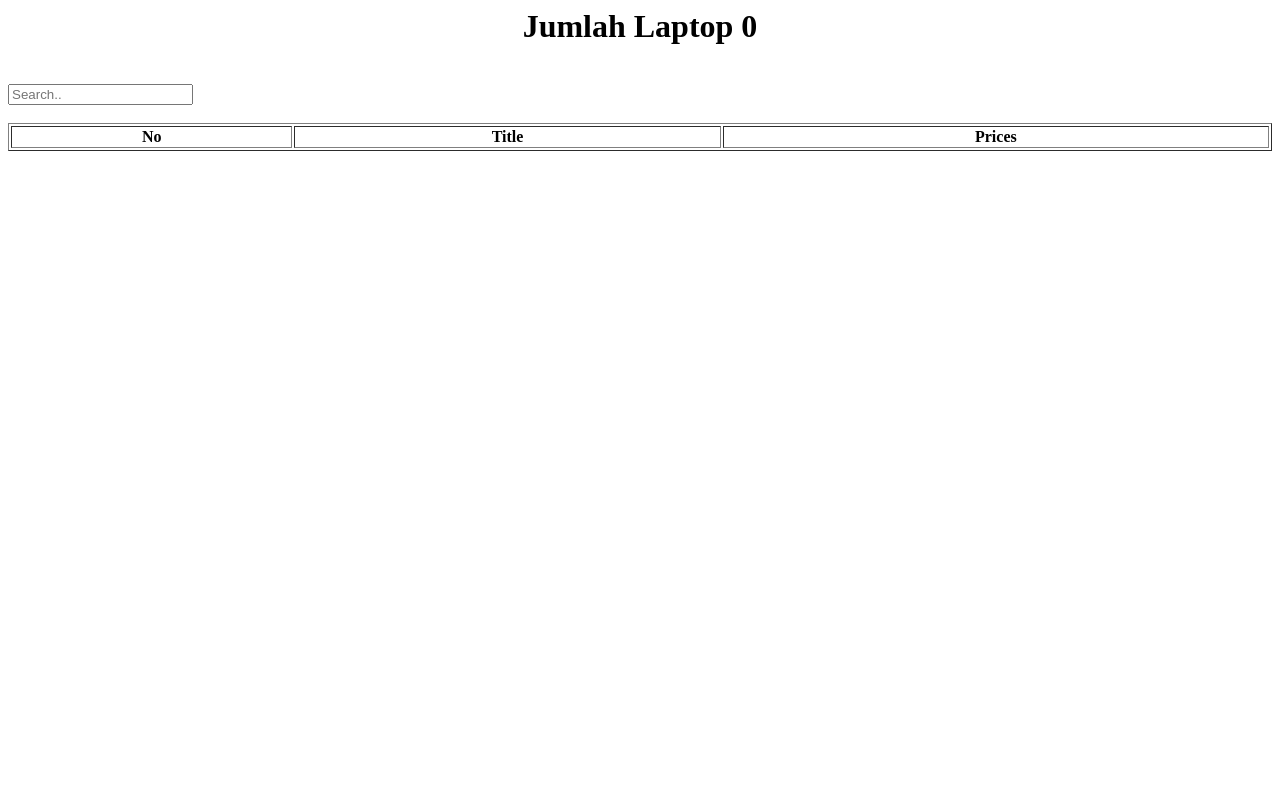
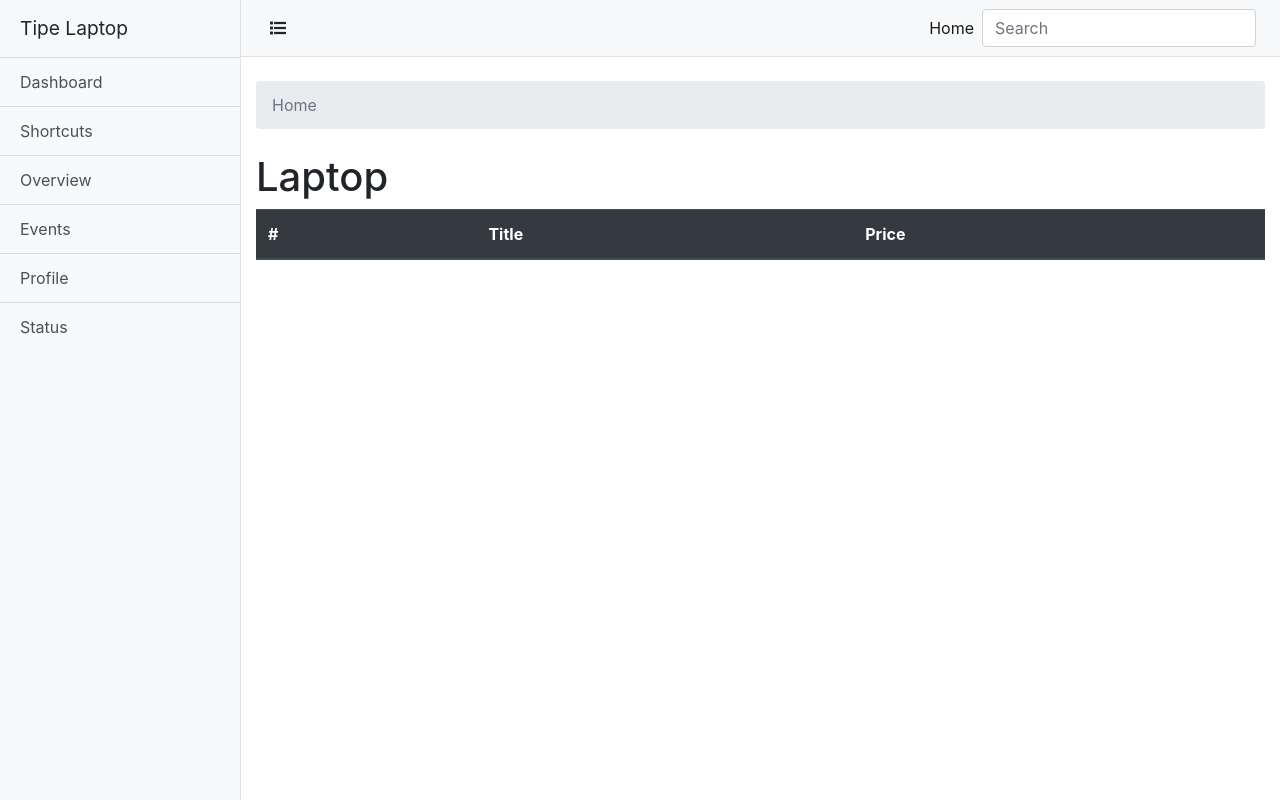
Before and after one commit to faizakmal/php-laptop, a PHP site: page / in a window 1280 px wide. Run offline with PHP 8.4, Linux system fonts and the light colour scheme; data that the repository does not hold is empty; some libraries are stand-ins or nearby versions.

Commit message:
Add files via upload

```diff
--- /dev/null
+++ b/getData.php
@@ -0,0 +1,18 @@
+<?php
+ $sumber = 'input.json';
+ $konten = file_get_contents($sumber);
+ $datas = json_decode($konten, true);
+
+ //echo count($datas['data']);
+
+ //echo "<h1 align='center'>Jumlah Laptop ".count($datas['data'])."</h1>";
+ //echo "<br/>";
+
+ 	for($a=0; $a < count($datas['data']); $a++){
+    	print "<tr>";
+    	print "<td>".$datas['data'][$a]['i']."</td>";
+    	print "<td>".$datas['data'][$a]['title']."</td>";
+    	print "<td> Rp. ".$datas['data'][$a]['prices']."</td>";
+    	print "</tr>";
+   	}
+?>
--- a/index.php
+++ b/index.php
@@ -1,20 +1,108 @@
-<?php
- $sumber = 'input.json';
- $konten = file_get_contents($sumber);
- $datas = json_decode($konten, true);
+<!DOCTYPE html>
+<html lang="en">
 
- //echo count($datas['data']);
+<head>
 
- echo "<h1 align='center'>Jumlah Laptop ".count($datas['data'])."</h1>";
- echo "<br/>";
-?>
+  <meta charset="utf-8">
+  <meta name="viewport" content="width=device-width, initial-scale=1, shrink-to-fit=no">
+  <meta name="description" content="">
+  <meta name="author" content="">
 
-<!DOCTYPE html>
-<html>
-<head>
- <title>Menampilkan data json</title>
+  <title>Jual Laptop</title>
+
+  <!-- Bootstrap core CSS -->
+
+  <link rel="stylesheet" href="https://maxcdn.bootstrapcdn.com/bootstrap/4.3.1/css/bootstrap.min.css">
+
+  <link rel="stylesheet" href="https://use.fontawesome.com/releases/v5.6.3/css/all.css" integrity="sha384-UHRtZLI+pbxtHCWp1t77Bi1L4ZtiqrqD80Kn4Z8NTSRyMA2Fd33n5dQ8lWUE00s/" crossorigin="anonymous"></head>
+  <link href="vendor/bootstrap/css/bootstrap.min.css" rel="stylesheet">
+  <!-- Custom styles for this template -->
+  <link href="css/simple-sidebar.css" rel="stylesheet">
+
+</head>
+
+<body>
+
+  <div class="d-flex" id="wrapper">
+
+    <!-- Sidebar -->
+    <div class="bg-light border-right" id="sidebar-wrapper">
+      <div class="sidebar-heading">Tipe Laptop</div>
+      <div class="list-group list-group-flush">
+        <a href="#" class="list-group-item list-group-item-action bg-light">Dashboard</a>
+        <a href="all.html" class="list-group-item list-group-item-action bg-light">Shortcuts</a>
+        <a href="#" class="list-group-item list-group-item-action bg-light">Overview</a>
+        <a href="#" class="list-group-item list-group-item-action bg-light">Events</a>
+        <a href="#" class="list-group-item list-group-item-action bg-light">Profile</a>
+        <a href="#" class="list-group-item list-group-item-action bg-light">Status</a>
+      </div>
+    </div>
+    <!-- /#sidebar-wrapper -->
+
+    <!-- Page Content -->
+    <div id="page-content-wrapper">
+
+      <nav class="navbar navbar-expand-lg navbar-light bg-light border-bottom">
+        <button class="btn btn-light" id="menu-toggle"><span class="fas fa-list"></span></button>
+
+        <button class="navbar-toggler" type="button" data-toggle="collapse" data-target="#navbarSupportedContent" aria-controls="navbarSupportedContent" aria-expanded="false" aria-label="Toggle navigation">
+          <span class="navbar-toggler-icon"></span>
+        </button>
+
+        <div class="collapse navbar-collapse" id="navbarSupportedContent">
+          <ul class="navbar-nav ml-auto mt-2 mt-lg-0">
+            <li class="nav-item active">
+              <a class="nav-link" href="#">Home <span class="sr-only">(current)</span></a>
+            </li>
+            </li>
+            <form class="form-inline my-2 my-lg-0">
+      			<input class="form-control mr-sm-2" id="myInput" type="search" placeholder="Search" aria-label="Search">
+    		</form>
+          </ul>
+        </div>
+      </nav>
+
+      <div class="container-fluid">
+      	<br>
+      	<nav aria-label="breadcrumb">
+  			<ol class="breadcrumb">
+    			<li class="breadcrumb-item active" >Home</li>
+  			</ol>
+		</nav>
+        <h1 class="mt-4">Laptop</h1>
+        <table class="table">
+  			<thead class="thead-dark">
+    			<tr>
+      				<th scope="col">#</th>
+      				<th scope="col">Title</th>
+      				<th scope="col">Price</th>
+    			</tr>
+  			</thead>
+  			<tbody id="myTable">
+    			 <?php   include 'getData.php'; ?>
+ 			</tbody>
+		</table>
+      </div>
+    </div>
+    <!-- /#page-content-wrapper -->
+
+  </div>
+  <!-- /#wrapper -->
+
+  <!-- Bootstrap core JavaScript -->
+  <script src="vendor/jquery/jquery.min.js"></script>
+  <script src="vendor/bootstrap/js/bootstrap.bundle.min.js"></script>
   <script src="https://ajax.googleapis.com/ajax/libs/jquery/3.4.1/jquery.min.js"></script>
+  <script src="https://cdnjs.cloudflare.com/ajax/libs/popper.js/1.14.7/umd/popper.min.js"></script>
+  <script src="https://maxcdn.bootstrapcdn.com/bootstrap/4.3.1/js/bootstrap.min.js"></script>
+
   <script>
+  	//menu toogle
+    $("#menu-toggle").click(function(e) {
+      e.preventDefault();
+      $("#wrapper").toggleClass("toggled");
+    });
+    //auto search
     $(document).ready(function(){
   		$("#myInput").on("keyup", function() {
     	var value = $(this).val().toLowerCase();
@@ -24,42 +112,8 @@ $(document).ready(function(){
   	});
 	});
   </script>
- <style>
-  table {
-   width: 100%;
-  }
-  table tr td {
-   padding: 1rem;
-  }
- </style>
-</head>
-<body>
-  <input id="myInput" type="text" placeholder="Search..">
-<br><br>
- <table border="1">
-  <thead>
-  <tr>
-   <th>No</th>
-   <th>Title</th>
-   <th>Prices</th>
-  </tr>
-</thead>
-<tbody id="myTable">
-  <?php
-   for($a=0; $a < count($datas['data']); $a++)
-   {
-    print "<tr>";
-    // penomeran otomatis
 
-    // menayangkan
-    print "<td>".$datas['data'][$a]['i']."</td>";
-    print "<td>".$datas['data'][$a]['title']."</td>";
-    print "<td>".$datas['data'][$a]['prices']."</td>";
-    print "</tr>";
-   }
-  ?>
-  </tbody>
- </table>
+
 </body>
 
 </html>
```
Lines whose indentation alone changed are shown as unchanged.
